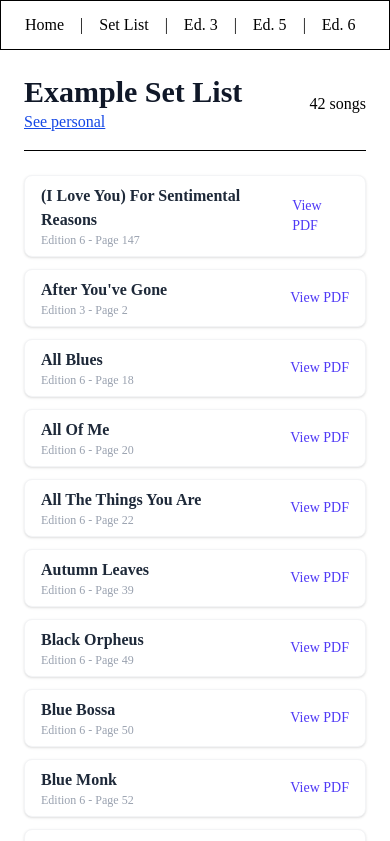
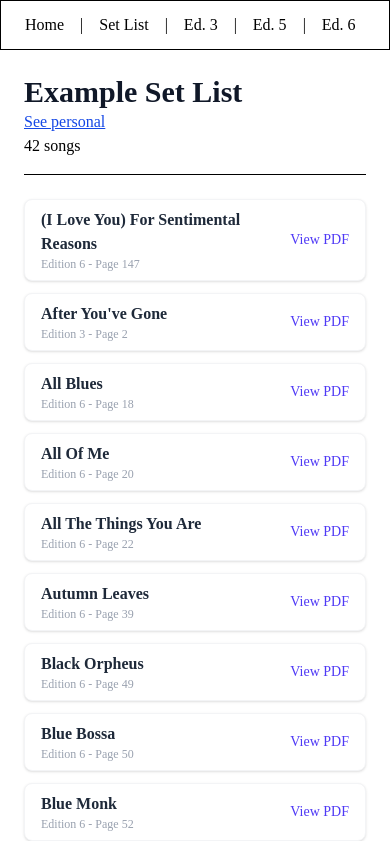
Before and after one commit to diegotyner/Real-Finder, a Vue app: page /SetList/Example in a window 390 px wide. Shown: the top 841 px of the page. Built offline with nearby package versions, Linux system fonts and the light colour scheme.

Commit message:
fixed refreshing

```diff
--- a/src/views/SetList.vue
+++ b/src/views/SetList.vue
@@ -62,7 +62,7 @@ const handleUndo = (song: any, index: number) => {
   <div class="p-6 max-w-4xl mx-auto space-y-10">
     <!-- Active Set List Section -->
     <section>
-      <div v-if="!IS_EXAMPLE" class="flex items-center justify-between mb-6 border-b pb-4">
+      <div v-if="!IS_EXAMPLE" class="sm:flex items-center justify-between mb-6 border-b pb-4">
         <div >
           <h1 class="text-3xl font-bold text-gray-900">Your Set List</h1>
           <router-link to="/SetList/Example" class="link">See example</router-link>
@@ -71,7 +71,7 @@ const handleUndo = (song: any, index: number) => {
           {{ count }} songs
         </div>
       </div>
-      <div v-else class="flex items-center justify-between mb-6 border-b pb-4">
+      <div v-else class="sm:flex items-center justify-between mb-6 border-b pb-4">
         <div>
           <h1 class="text-3xl font-bold text-gray-900">Example Set List</h1>
           <router-link to="/SetList/Personal" class="link">See personal</router-link>
@@ -95,7 +95,7 @@ const handleUndo = (song: any, index: number) => {
         <li
           v-for="song in orderedSongs"
           :key="song.id"
-          class="flex items-center justify-between px-4 py-2 bg-white rounded-lg shadow-sm border border-gray-100"
+          class="flex items-center justify-between px-4 py-2 bg-white rounded-lg shadow-sm border border-gray-100 gap-6"
         >
           <div>
             <h3 class="font-bold text-gray-800">{{ song.displayTitle }}</h3>
@@ -108,7 +108,7 @@ const handleUndo = (song: any, index: number) => {
             <a
               :href="createLinkTarget(song.title.toUpperCase(), song.page_number, song.edition)"
               target="_blank"
-              class="text-sm text-indigo-600"
+              class="text-sm text-indigo-600 text-nowrap"
             >
               View PDF
             </a>
```
Also changed, not shown: vercel.json.
